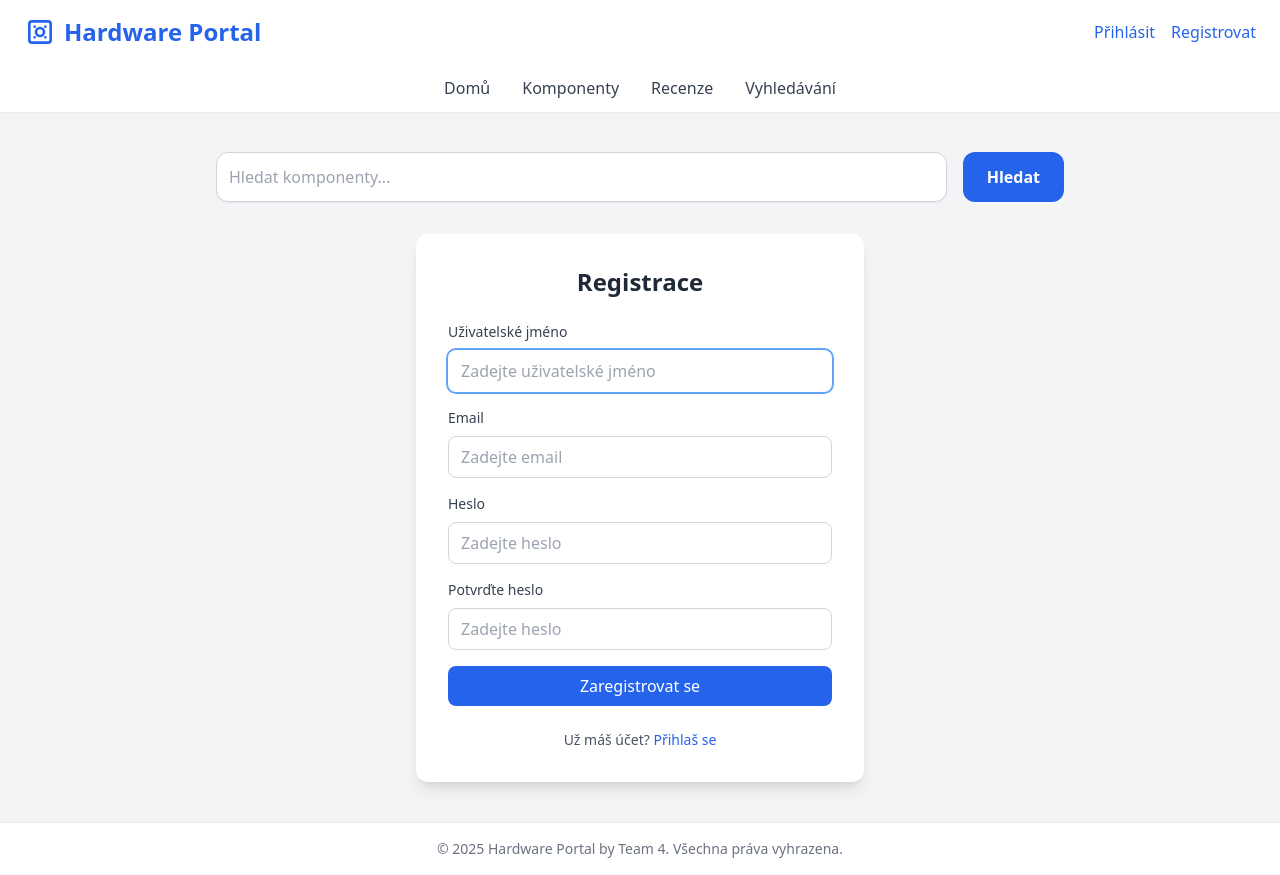
After one commit to AshenVoid/HWPortal, a Django app: page /register/ in a window 1280 px wide. The commit adds this page. Run offline with Django 5.2, Linux system fonts and the light colour scheme; some libraries are stand-ins or nearby versions.

Commit message:
templates: login, register, authentication, forms

```diff
--- a/HWPortal/HWPortal/settings.py
+++ b/HWPortal/HWPortal/settings.py
@@ -47,7 +47,10 @@ ROOT_URLCONF = "HWPortal.urls"
 TEMPLATES = [
     {
         "BACKEND": "django.template.backends.django.DjangoTemplates",
-        "DIRS": [],
+        "DIRS": [
+            BASE_DIR / "templates",
+            BASE_DIR / "viewer" / "templates",
+        ],
         "APP_DIRS": True,
         "OPTIONS": {
             "context_processors": [
--- /dev/null
+++ b/HWPortal/viewer/forms.py
@@ -0,0 +1,99 @@
+from django import forms
+from django.contrib.auth.forms import AuthenticationForm, UserCreationForm
+from django.contrib.auth.models import User
+from django.core.exceptions import ValidationError
+
+
+class CustomLoginForm(AuthenticationForm):
+    username = forms.CharField(
+        max_length=100,
+        widget=forms.TextInput(attrs={
+            'class': 'w-full px-3 py-2 border border-gray-300 rounded-lg focus:outline-none focus:ring-2 focus:ring-blue-400 focus:border-transparent',
+            'placeholder': 'Zadejte uživatelské jméno',
+            'required': True,
+        }),
+        label='Uživatelské jméno'
+    )
+
+    password = forms.CharField(
+        widget=forms.PasswordInput(attrs={
+            'class': 'w-full px-3 py-2 border border-gray-300 rounded-lg focus:outline-none focus:ring-2 focus:ring-blue-400 focus:border-transparent',
+            'placeholder': 'Zadejte heslo',
+            'required': True,
+        }),
+        label='Heslo'
+    )
+
+    def __init__(self, *args, **kwargs):
+        super().__init__(*args, **kwargs)
+        # Purge defaultních help textů
+        self.fields['username'].help_text = None
+        self.fields['password'].help_text = None
+
+class CustomUserCreationForm(UserCreationForm):
+    email = forms.EmailField(
+        required=True,
+        widget=forms.EmailInput(attrs={
+            'class': 'w-full px-3 py-2 border border-gray-300 rounded-lg focus:outline-none focus:ring-2 focus:ring-blue-400 focus:border-transparent',
+            'placeholder': 'Zadejte email'
+        }),
+        label='Email'
+    )
+
+    username = forms.CharField(
+        max_length=100,
+        widget=forms.TextInput(attrs={
+            'class': 'w-full px-3 py-2 border border-gray-300 rounded-lg focus:outline-none focus:ring-2 focus:ring-blue-400 focus:border-transparent',
+            'placeholder': 'Zadejte uživatelské jméno',
+            'required': True,
+        }),
+        label='Uživatelské jméno'
+    )
+
+    password1 = forms.CharField(
+        widget=forms.PasswordInput(attrs={
+            'class': 'w-full px-3 py-2 border border-gray-300 rounded-lg focus:outline-none focus:ring-2 focus:ring-blue-400 focus:border-transparent',
+            'placeholder': 'Zadejte heslo',
+            'required': True,
+        }),
+        label='Heslo'
+    )
+
+    password2 = forms.CharField(
+        widget=forms.PasswordInput(attrs={
+            'class': 'w-full px-3 py-2 border border-gray-300 rounded-lg focus:outline-none focus:ring-2 focus:ring-blue-400 focus:border-transparent',
+            'placeholder': 'Zadejte heslo',
+            'required': True,
+        }),
+        label='Potvrďte heslo'
+    )
+
+    class Meta:
+        model = User
+        fields = ('username', 'email', 'password1', 'password2')
+
+    def __init__(self, *args, **kwargs):
+        super().__init__(*args, **kwargs)
+        #Další purge default textů
+        self.fields['username'].help_text = None
+        self.fields['password1'].help_text = None
+        self.fields['password2'].help_text = None
+
+    def clean_email(self):
+        email = self.cleaned_data.get('email')
+        if User.objects.filter(email=email).exists():
+            raise ValidationError("Uživatel s tímto emailem už existuje.")
+        return email
+
+    def clean_username(self):
+        username = self.cleaned_data.get('username')
+        if User.objects.filter(username=username).exists():
+            raise ValidationError("Toto uživatelské jméno už existuje.")
+        return username
+
+    def save(self, commit=True):
+        user = super().save(commit=False)
+        user.email = self.cleaned_data['email']
+        if commit:
+            user.save()
+        return user
--- /dev/null
+++ b/HWPortal/viewer/templates/registration/register.html
@@ -0,0 +1,101 @@
+{% extends 'viewer/base.html' %}
+
+{% block title %}Registrace - Hardware Portal{% endblock %}
+
+{% block content %}
+<div class="max-w-md mx-auto bg-white rounded-xl shadow-lg p-8">
+  <h2 class="text-2xl font-bold text-center text-gray-800 mb-6">Registrace</h2>
+
+  <!-- Zobrazení message -->
+  {% if messages %}
+    {% for message in messages %}
+      <div class="mb-4 p-4 rounded-lg {% if message.tags == 'error' %}bg-red-100 text-red-700{% else %}bg-green-100 text-green-700{% endif %}">
+        {{ message }}
+      </div>
+    {% endfor %}
+  {% endif %}
+
+  <form method="post" class="space-y-4">
+    {% csrf_token %}
+
+    <!-- Non-field errory -->
+    {% if form.non_field_errors %}
+      <div class="mb-4 p-4 bg-red-100 text-red-700 rounded-lg">
+        {% for error in form.non_field_errors %}
+          <p>{{ error }}</p>
+        {% endfor %}
+      </div>
+    {% endif %}
+
+    <div>
+      <label for="{{ form.username.id_for_label }}" class="block text-sm font-medium text-gray-700 mb-2">
+        {{ form.username.label }}
+      </label>
+      {{ form.username }}
+      {% if form.username.errors %}
+        <div>
+          {% for error in form.username.errors %}
+            <p>{{ error }}</p>
+          {% endfor %}
+        </div>
+      {% endif %}
+    </div>
+
+    <div>
+      <label for="{{ form.email.id_for_label }}" class="block text-sm font-medium text-gray-700 mb-2">
+        {{ form.email.label }}
+      </label>
+      {{ form.email }}
+      {% if form.email.errors %}}
+        <div>
+          {% for error in form.email.errors %}
+            <p>{{ error }}</p>
+          {% endfor %}}
+        </div>
+      {% endif %}
+    </div>
+
+    <div>
+      <label for="{{ form.password1.id_for_label }}" class="block text-sm font-medium text-gray-700 mb-2">
+        {{ form.password1.label }}
+      </label>
+      {{ form.password1 }}
+      {% if form.password1.errors %}}
+        <div>
+          {% for error in form.password1.errors %}
+            <p>{{ error }}</p>
+          {% endfor %}}
+        </div>
+      {% endif %}
+    </div>
+
+    <div>
+      <label for="{{ form.password2.id_for_label }}" class="block text-sm font-medium text-gray-700 mb-2">
+        {{ form.password2.label }}
+      </label>
+      {{ form.password2 }}
+      {% if form.password2.errors %}}
+        <div>
+          {% for error in form.password2.errors %}
+            <p>{{ error }}</p>
+          {% endfor %}}
+        </div>
+      {% endif %}
+    </div>
+
+    <button type="submit"
+            class="w-full bg-blue-600 text-white py-2 px-4 rounded-lg hover:bg-blue-700 focus:outline-none focus:ring-2 focus:ring-blue-400 focus:ring-offset-2 transition duration-200 font-medium">
+      Zaregistrovat se
+    </button>
+  </form>
+
+  <div class="mt-6 text-center">
+    <p class="text-sm text-gray-600">
+      Už máš účet?
+      <a href="{% url 'login' %}" class="text-blue-600 hover:text-blue-800 font-medium">
+        Přihlaš se
+      </a>
+    </p>
+  </div>
+</div>
+{% endblock %}
--- a/HWPortal/viewer/templates/viewer/base.html
+++ b/HWPortal/viewer/templates/viewer/base.html
@@ -24,8 +24,8 @@
         {% if user.is_authenticated %}
             <span class="text-gray-600">Vítej, {{ user.username }}</span>
         {% else %}
-            <a class="text-blue-600 hover:underline" href="#">Přihlásit</a>
-            <a class="text-blue-600 hover:underline" href="#">Registrovat</a>
+            <a class="text-blue-600 hover:underline" href="{% url 'login' %}">Přihlásit</a>
+            <a class="text-blue-600 hover:underline" href="{% url 'register' %}">Registrovat</a>
         {% endif %}
     </nav>
 </header>
--- a/HWPortal/viewer/urls.py
+++ b/HWPortal/viewer/urls.py
@@ -8,4 +8,9 @@ urlpatterns = [
     path('components/', views.components, name='components'),
     path('reviews/', views.reviews, name='reviews'),
     path('search/', views.search, name='search'),
+
+    #AUTH URLS
+    path('login/', views.login_view, name='login'),
+    path('register/', views.register_view, name='register'),
+    path('logout/', views.logout_view, name='logout'),
 ]
--- a/HWPortal/viewer/views.py
+++ b/HWPortal/viewer/views.py
@@ -1,5 +1,10 @@
+from django.contrib import messages
+from django.contrib.auth import authenticate, login, logout
+from django.contrib.auth.decorators import login_required
 from django.core.paginator import Paginator
-from django.shortcuts import render
+from django.shortcuts import render, redirect
+from .forms import CustomLoginForm, CustomUserCreationForm
+
 
 # Create your views here.
 def home(request):
@@ -90,3 +95,48 @@ def search(request):
             'results_count': 0,
         }
     return render(request, 'viewer/search.html', context)
+
+def login_view(request):
+    if request.user.is_authenticated:
+        return redirect('home')
+
+    if request.method == 'POST':
+        form = CustomLoginForm(request, data=request.POST)
+        if form.is_valid():
+            username = form.cleaned_data.get('username')
+            password = form.cleaned_data.get('password')
+            user = authenticate(username=username, password=password)
+            if user is not None:
+                login(request, user)
+                messages.success(request, f"Vítej zpět, {user.username}!")
+                next_url = request.GET.get('next', 'home')
+                return redirect(next_url)
+        else:
+            messages.error(request, 'Nesprávné uživatelské jméno nebo heslo.')
+    else:
+        form = CustomLoginForm()
+
+    return render(request, 'registration/login.html', {'form': form})
+
+def register_view(request):
+    if request.user.is_authenticated:
+        return redirect('home')
+
+    if request.method == 'POST':
+        form = CustomUserCreationForm(request.POST)
+        if form.is_valid():
+            user = form.save()
+            username = form.cleaned_data.get('username')
+            messages.success(request, f"Účet pro {username} byl úspěšně vytvořen!")
+            login(request, user)
+            return redirect('home')
+    else:
+        form = CustomUserCreationForm()
+
+    return render(request, 'registration/register.html', {'form': form})
+
+@login_required
+def logout_view(request):
+    logout(request)
+    messages.success(request, "Byl jsi úspěšně odhlášen.")
+    return redirect('home')
```
Also changed, not shown: HWPortal/viewer/templates/registration/login.html (added, +73 -0 lines).
